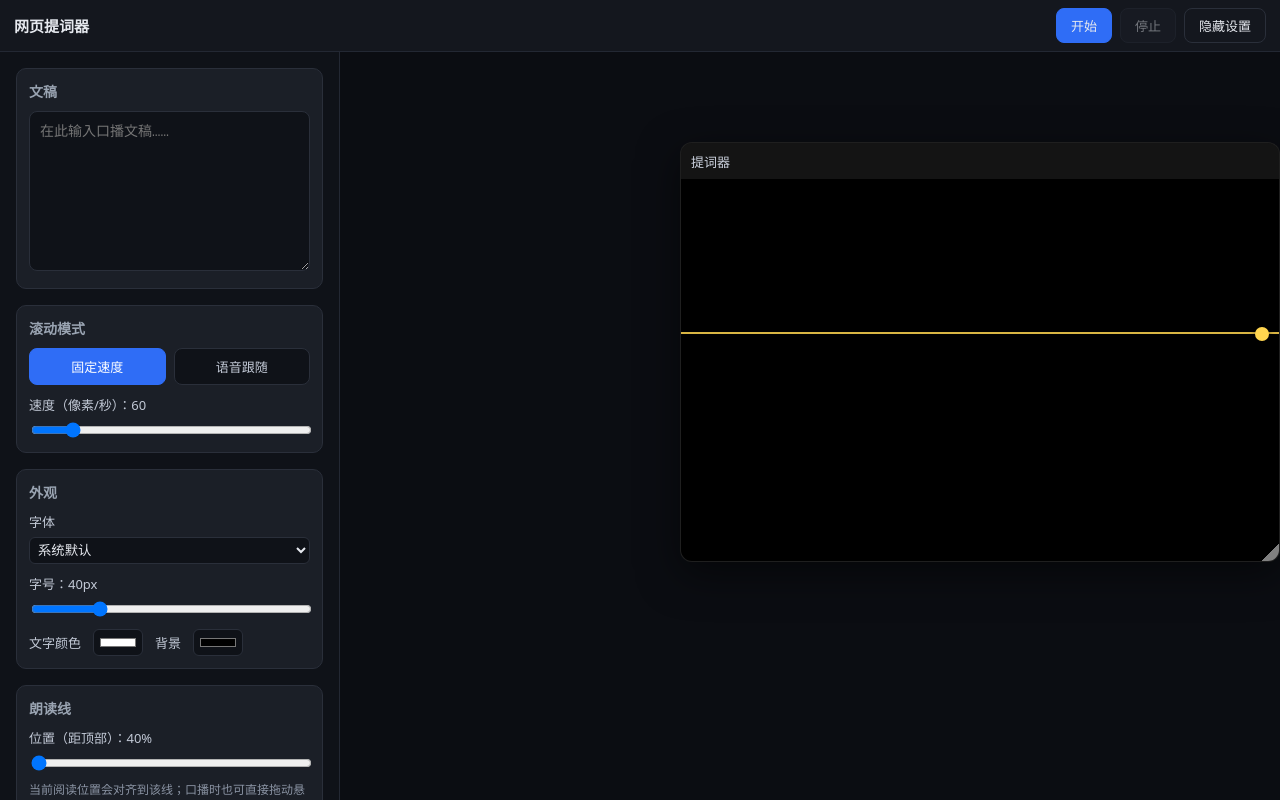
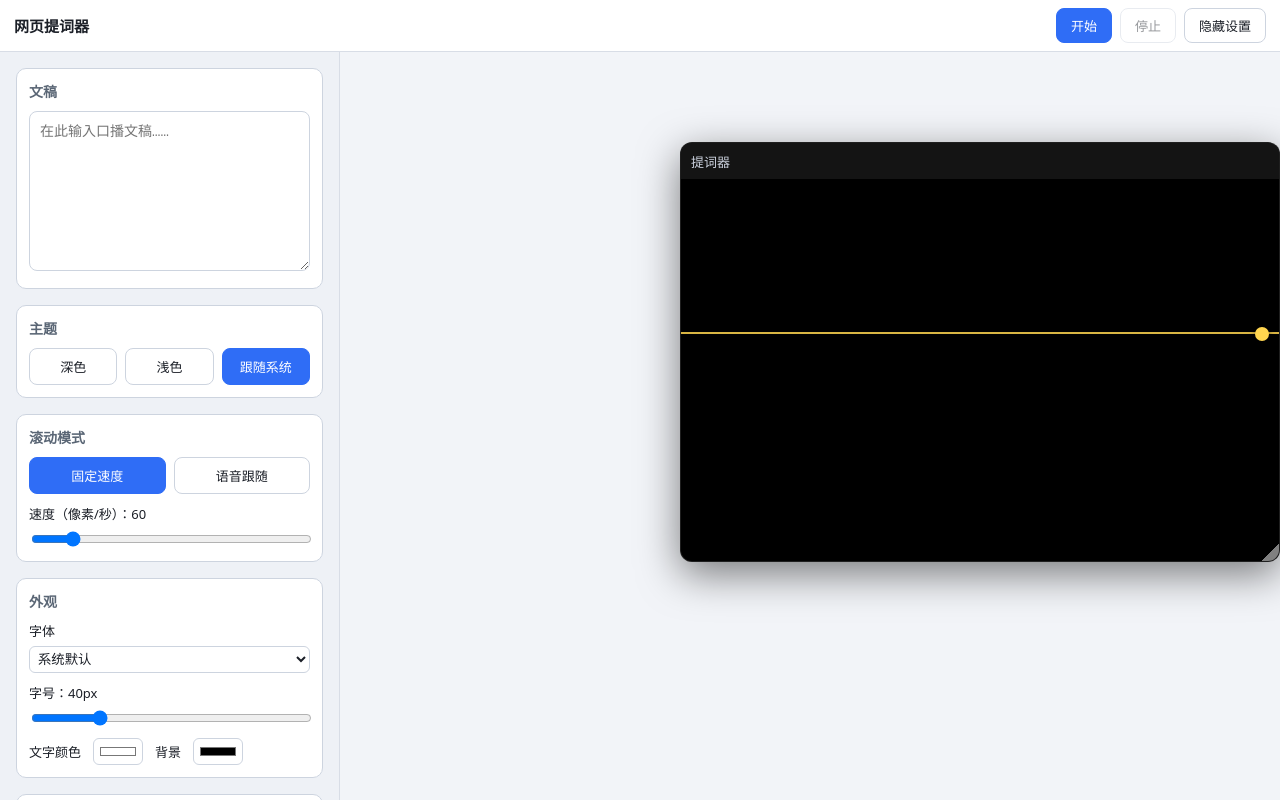
Before and after one commit to zhang-brook/web-teleprompter, a Vue app: page / in a window 1280 px wide. Built offline with nearby package versions, Linux system fonts and the light colour scheme.

Commit message:
feat: 支持深色/浅色/跟随系统主题
新增主题配置（dark/light/system），通过 CSS 变量统一应用界面配色，并监听系统配色变化；设置面板提供切换控件。

Co-authored-by: CodeBuddy <codebuddy@tencent.com>

```diff
--- a/src/App.vue
+++ b/src/App.vue
@@ -2,13 +2,15 @@
 import { ref, watch } from 'vue'
 import ControlPanel from './components/ControlPanel.vue'
 import PrompterWindow from './components/PrompterWindow.vue'
-import { state } from './store'
+import { state, initTheme } from './store'
 import { useSpeechRecognition } from './composables/useSpeechRecognition'
 import { normalizeText, alignForward } from './utils/match'
 
 const speech = useSpeechRecognition()
 const showPanel = ref(typeof window !== 'undefined' ? window.innerWidth >= 768 : true)
 const toast = ref('')
+
+initTheme()
 
 watch(speech.interimText, (v) => {
   state.interimText = v
@@ -82,8 +84,8 @@ function stop() {
   height: 100vh;
   display: flex;
   flex-direction: column;
-  background: #0b0d12;
-  color: #e6e9ef;
+  background: var(--bg-app);
+  color: var(--text);
   overflow: hidden;
 }
 .topbar {
@@ -93,8 +95,8 @@ function stop() {
   align-items: center;
   justify-content: space-between;
   padding: 0 14px;
-  background: #14171e;
-  border-bottom: 1px solid #232833;
+  background: var(--bg-topbar);
+  border-bottom: 1px solid var(--border);
 }
 .brand {
   font-weight: 700;
@@ -107,15 +109,16 @@ function stop() {
 .actions button {
   padding: 7px 14px;
   border-radius: 8px;
-  border: 1px solid #2a2f3a;
-  background: #1b1f27;
-  color: #e6e9ef;
+  border: 1px solid var(--border-soft);
+  background: var(--bg-card);
+  color: var(--text);
   cursor: pointer;
   font-size: 13px;
 }
 .actions button.primary {
-  background: #2f6df6;
-  border-color: #2f6df6;
+  background: var(--accent);
+  border-color: var(--accent);
+  color: var(--accent-text);
 }
 .actions button.ghost {
   background: transparent;
@@ -132,8 +135,8 @@ function stop() {
 .sidebar {
   width: 340px;
   flex: 0 0 340px;
-  border-right: 1px solid #232833;
-  background: #0f1218;
+  border-right: 1px solid var(--border);
+  background: var(--bg-panel);
   min-height: 0;
 }
 .stage {
@@ -147,9 +150,9 @@ function stop() {
   left: 50%;
   bottom: 20px;
   transform: translateX(-50%);
-  background: rgba(20, 23, 30, 0.95);
-  border: 1px solid #2a2f3a;
-  color: #ffd54f;
+  background: var(--toast-bg);
+  border: 1px solid var(--toast-border);
+  color: var(--toast-text);
   padding: 10px 16px;
   border-radius: 8px;
   font-size: 13px;
--- a/src/components/ControlPanel.vue
+++ b/src/components/ControlPanel.vue
@@ -36,6 +36,15 @@ function resetWin() {
         @input="onScriptInput"
         placeholder="在此输入口播文稿……"
       ></textarea>
+    </section>
+
+    <section class="sec">
+      <h3>主题</h3>
+      <div class="seg">
+        <button :class="{ active: state.theme === 'dark' }" @click="state.theme = 'dark'">深色</button>
+        <button :class="{ active: state.theme === 'light' }" @click="state.theme = 'light'">浅色</button>
+        <button :class="{ active: state.theme === 'system' }" @click="state.theme = 'system'">跟随系统</button>
+      </div>
     </section>
 
     <section class="sec">
@@ -126,24 +135,24 @@ function resetWin() {
   box-sizing: border-box;
 }
 .sec {
-  background: #1b1f27;
-  border: 1px solid #2a2f3a;
+  background: var(--bg-card);
+  border: 1px solid var(--border-soft);
   border-radius: 10px;
   padding: 12px;
 }
 .sec h3 {
   margin: 0 0 10px;
   font-size: 14px;
-  color: #9aa4b2;
+  color: var(--text-dim);
   font-weight: 600;
 }
 .script {
   width: 100%;
   height: 160px;
   resize: vertical;
-  background: #0f1218;
-  color: #e6e9ef;
-  border: 1px solid #2a2f3a;
+  background: var(--bg-input);
+  color: var(--text);
+  border: 1px solid var(--border-soft);
   border-radius: 8px;
   padding: 10px;
   font-size: 14px;
@@ -164,16 +173,16 @@ function resetWin() {
 }
 .field label {
   font-size: 13px;
-  color: #c2c9d6;
+  color: var(--text);
 }
 input[type='range'] {
   width: 100%;
 }
 select,
 input[type='color'] {
-  background: #0f1218;
-  color: #e6e9ef;
-  border: 1px solid #2a2f3a;
+  background: var(--bg-input);
+  color: var(--text);
+  border: 1px solid var(--border-soft);
   border-radius: 6px;
   padding: 4px;
 }
@@ -190,30 +199,30 @@ input[type='color'] {
   flex: 1;
   min-width: 60px;
   padding: 8px 6px;
-  background: #0f1218;
-  color: #c2c9d6;
-  border: 1px solid #2a2f3a;
+  background: var(--bg-input);
+  color: var(--text);
+  border: 1px solid var(--border-soft);
   border-radius: 8px;
   cursor: pointer;
   font-size: 13px;
 }
 button.active {
-  background: #2f6df6;
-  color: #fff;
-  border-color: #2f6df6;
+  background: var(--accent);
+  color: var(--accent-text);
+  border-color: var(--accent);
 }
 .wide {
   width: 100%;
   padding: 8px;
-  background: #0f1218;
-  color: #c2c9d6;
-  border: 1px solid #2a2f3a;
+  background: var(--bg-input);
+  color: var(--text);
+  border: 1px solid var(--border-soft);
   border-radius: 8px;
   cursor: pointer;
 }
 .hint {
   font-size: 12px;
-  color: #8a93a3;
+  color: var(--text-mute);
   line-height: 1.5;
   margin: 8px 0 0;
 }
--- a/src/store.ts
+++ b/src/store.ts
@@ -1,4 +1,4 @@
-import { reactive } from 'vue'
+import { reactive, watch } from 'vue'
 import { buildNorm } from './utils/match'
 
 export type Mode = 'fixed' | 'speech'
@@ -51,6 +51,9 @@ export const state = reactive({
   // 朗读线位置（视口高度的比例，0~1）
   readLine: 0.4,
 
+  // 主题：dark / light / system
+  theme: 'system' as 'dark' | 'light' | 'system',
+
   // 变换：水平翻转、垂直翻转、任意角度旋转
   flipH: false,
   flipV: false,
@@ -83,6 +86,7 @@ export const usable: (keyof typeof state)[] = [
   'background',
   'lineHeight',
   'readLine',
+  'theme',
   'flipH',
   'flipV',
   'rotation',
@@ -151,3 +155,20 @@ export function transformStyle(): string {
   parts.push(`rotate(${state.rotation}deg)`)
   return parts.join(' ')
 }
+
+// ===== 主题 =====
+function applyTheme() {
+  if (typeof document === 'undefined') return
+  const t = state.theme
+  const prefersLight = window.matchMedia('(prefers-color-scheme: light)').matches
+  const effective = t === 'system' ? (prefersLight ? 'light' : 'dark') : t
+  document.documentElement.dataset.theme = effective
+}
+
+export function initTheme() {
+  applyTheme()
+  if (typeof window !== 'undefined') {
+    window.matchMedia('(prefers-color-scheme: light)').addEventListener('change', applyTheme)
+  }
+  watch(() => state.theme, applyTheme)
+}
--- a/src/style.css
+++ b/src/style.css
@@ -10,8 +10,46 @@ body,
 }
 body {
   font-family: system-ui, -apple-system, 'PingFang SC', 'Microsoft YaHei', sans-serif;
-  background: #0b0d12;
+  background: var(--bg-app);
+  color: var(--text);
 }
 button {
   font-family: inherit;
 }
+
+/* ===== 主题变量（默认深色） ===== */
+:root {
+  --bg-app: #0b0d12;
+  --bg-topbar: #14171e;
+  --bg-panel: #0f1218;
+  --bg-card: #1b1f27;
+  --bg-input: #0f1218;
+  --border: #232833;
+  --border-soft: #2a2f3a;
+  --text: #e6e9ef;
+  --text-dim: #9aa4b2;
+  --text-mute: #8a93a3;
+  --accent: #2f6df6;
+  --accent-text: #ffffff;
+  --toast-bg: rgba(20, 23, 30, 0.95);
+  --toast-border: #2a2f3a;
+  --toast-text: #ffd54f;
+}
+
+:root[data-theme='light'] {
+  --bg-app: #f2f4f8;
+  --bg-topbar: #ffffff;
+  --bg-panel: #eef1f6;
+  --bg-card: #ffffff;
+  --bg-input: #ffffff;
+  --border: #d8dde6;
+  --border-soft: #cdd4df;
+  --text: #1b1f27;
+  --text-dim: #5a6675;
+  --text-mute: #6b7480;
+  --accent: #2f6df6;
+  --accent-text: #ffffff;
+  --toast-bg: rgba(255, 255, 255, 0.96);
+  --toast-border: #cdd4df;
+  --toast-text: #b8860b;
+}
```
